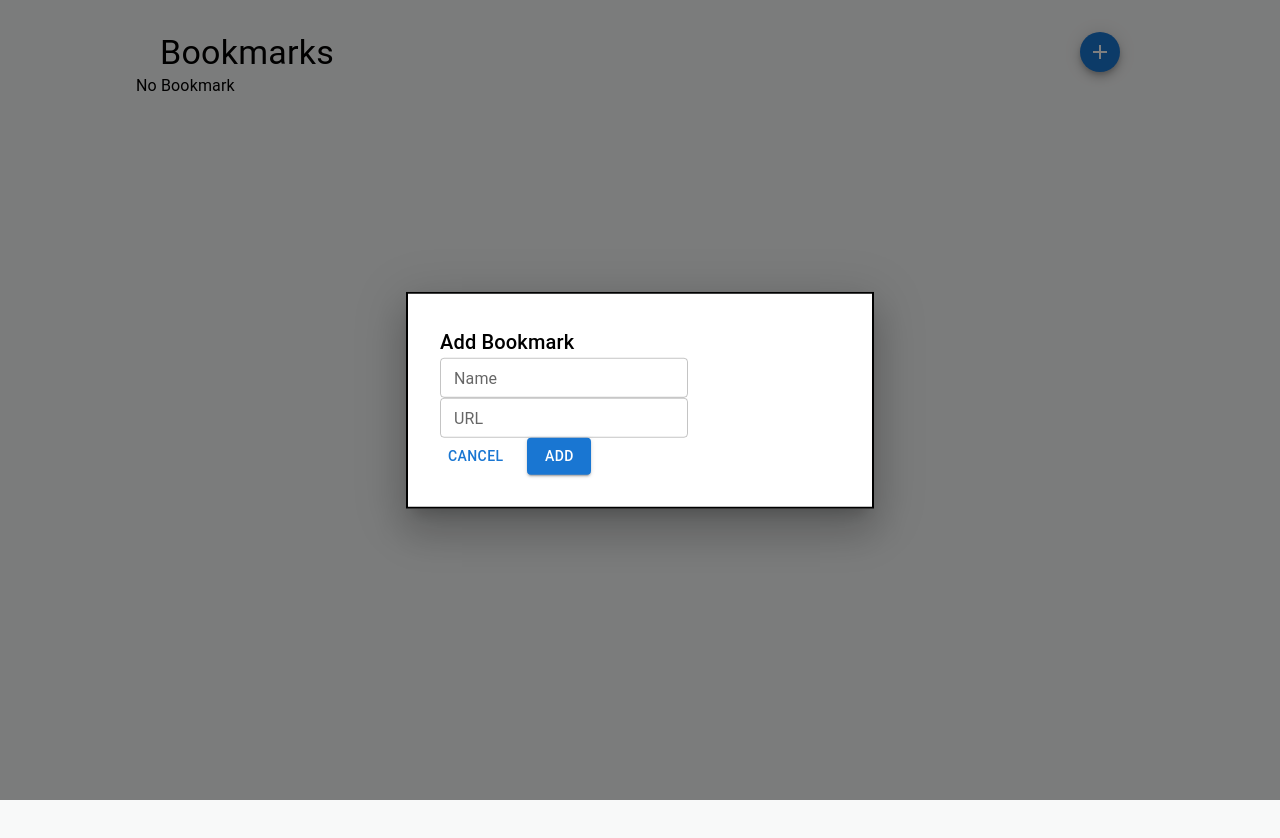
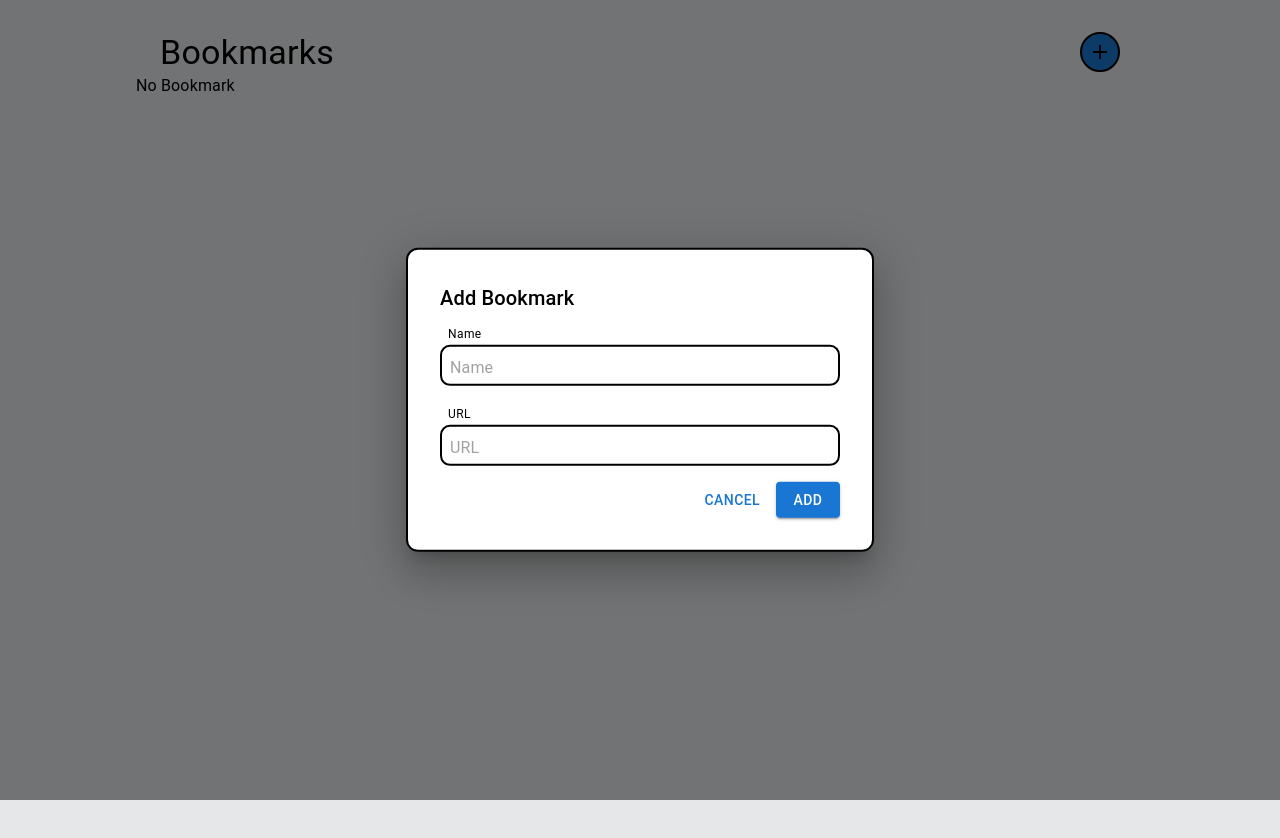
Before and after one commit to simicity/bookmark-manager, a React (Vite) app: page / in a window 1280 px wide. Both pictures are taken after a click on the button "add". Shown: the top 838 px of the page. Built offline with nearby package versions, Linux system fonts and the light colour scheme.

Commit message:
Style modal

```diff
--- a/src/App.css
+++ b/src/App.css
@@ -1,5 +1,5 @@
 body {
-  background-color: #F8F9F9;
+  background-color: #E5E7E9;
   display: flex;
   justify-content: center;
   min-width: 320px;
--- a/src/components/AppHeader.jsx
+++ b/src/components/AppHeader.jsx
@@ -17,8 +17,8 @@ function AppHeader({ submitForm }) {
         <Typography variant="h4" component="h1">
           Bookmarks
         </Typography>
-        <Fab size="small" color="primary" aria-label="add" onClick={handleModalOpen}>
-          <AddIcon />
+        <Fab size="small" color="primary" sx={{ boxShadow: "none", border: "2px solid black" }} aria-label="add" onClick={handleModalOpen}>
+          <AddIcon sx={{ color: "black" }} />
         </Fab>
       </Box>
       <Modal
--- a/src/components/BookmarkCard.jsx
+++ b/src/components/BookmarkCard.jsx
@@ -36,7 +36,7 @@ const BookmarkMenu = ((handleModalOpen, deleteThisBookmark) => {
         aria-haspopup="true"
         onClick={handleClick}
       >
-        <MoreVertIcon />
+        <MoreVertIcon sx={{ color: "black" }} />
       </IconButton>
       <Menu
         id="long-menu"
@@ -67,7 +67,7 @@ const card = ((bookmark, handleModalOpen, deleteThisBookmark) => {
   return(
     <Card
       variant="outlined"
-      sx={{ borderColor: 'black', borderWidth: '2px', borderRadius: '12px', minWidth: '200px' }}
+      sx={{ border: "2px solid black", borderRadius: '12px', minWidth: '200px' }}
     >
       <Grid container>
         <Grid item xs={10} sx={{ display: 'flex', alignItems: 'center' }}>
--- a/src/components/BookmarkModal.jsx
+++ b/src/components/BookmarkModal.jsx
@@ -4,7 +4,8 @@ import Box from '@mui/material/Box';
 import Stack from '@mui/material/Stack';
 import Button from '@mui/material/Button';
 import Typography from '@mui/material/Typography';
-import TextField from '@mui/material/TextField';
+import InputBase from '@mui/material/InputBase';
+import FormHelperText from '@mui/material/FormHelperText';
 
 const style = {
   position: 'absolute',
@@ -14,6 +15,7 @@ const style = {
   width: 400,
   bgcolor: 'background.paper',
   border: '2px solid #000',
+  borderRadius: '12px',
   boxShadow: 24,
   p: 4,
 };
@@ -65,13 +67,17 @@ function BookmarkModal({ type, bookmark, handleModalClose, submitForm }) {
   return (
     <>
       <Box sx={style}>
-        <Typography id="modal-modal-title" variant="h6" component="h2">
+        <Typography variant="h6" component="h2" sx={{ mb: 1 }}>
           {type === 'add' ? 'Add' : 'Update'} Bookmark
         </Typography>
         <form onSubmit={handleSubmit}>
-          <TextField id="outlined-basic" label="Name" variant="outlined" size="small" value={name} onChange={(event) => setName(event.target.value)} />
-          <TextField id="outlined-basic" label="URL" variant="outlined" size="small" value={url} onChange={(event) => setUrl(event.target.value)} />
-          <Stack spacing={2} direction="row">
+          <Stack direction="column">
+            <FormHelperText sx={{ color: "black", ml: 1 }}>Name</FormHelperText>
+            <InputBase label="Name" placeholder="Name" size="small" sx={{ border: "2px solid black", borderRadius: "10px", mb: 2, p: 1, pb: 0 }} value={name} onChange={(event) => setName(event.target.value)} />
+            <FormHelperText sx={{ color: "black", ml: 1 }}>URL</FormHelperText>
+            <InputBase label="URL" placeholder="URL" size="small" sx={{ border: "2px solid black", borderRadius: "10px", mb: 2, p: 1, pb: 0 }} value={url} onChange={(event) => setUrl(event.target.value)} />
+          </Stack>
+          <Stack spacing={1} direction="row" sx={{display: "flex", justifyContent: "right"}}>
             <Button onClick={handleModalClose}>Cancel</Button>
             <Button type="submit" variant="contained">{type === 'add' ? 'Add' : 'Update'}</Button>
           </Stack>
```
